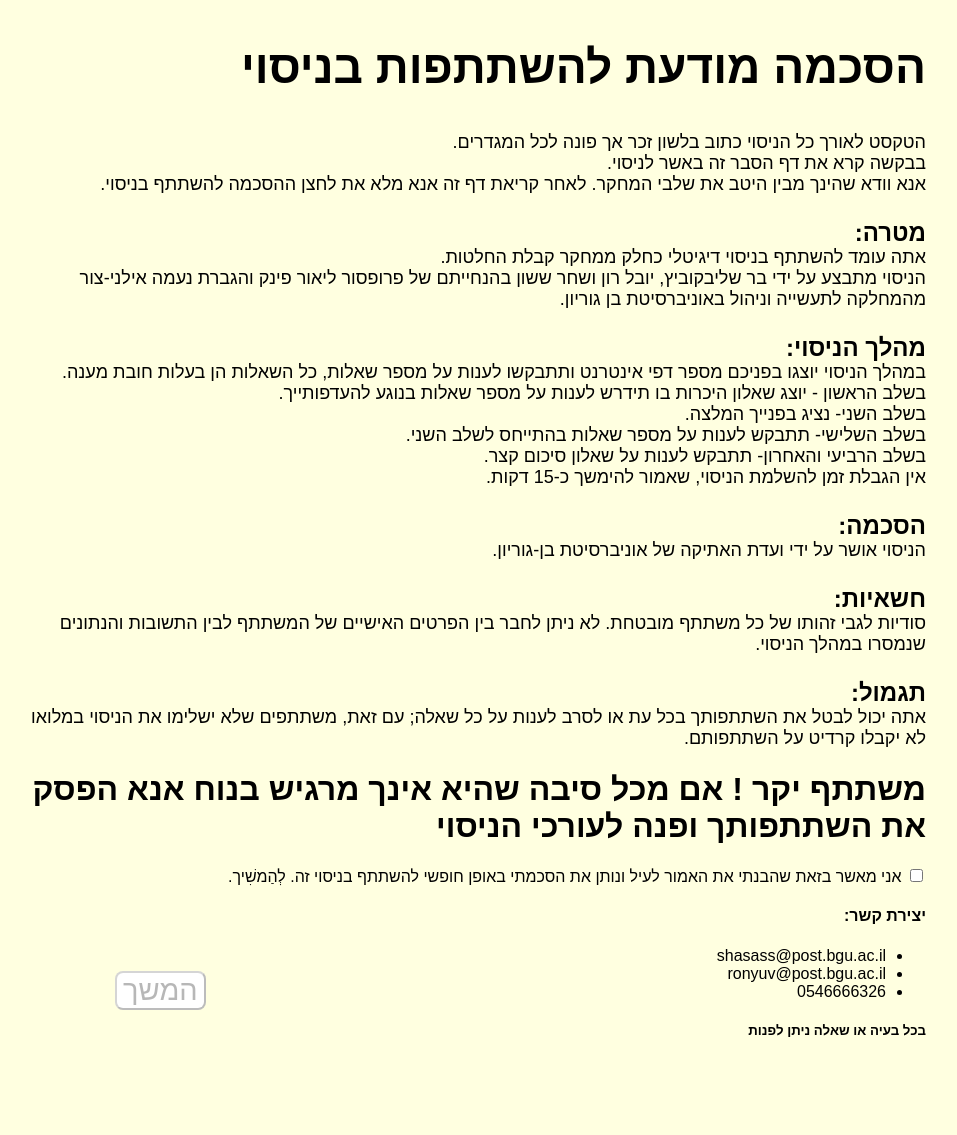
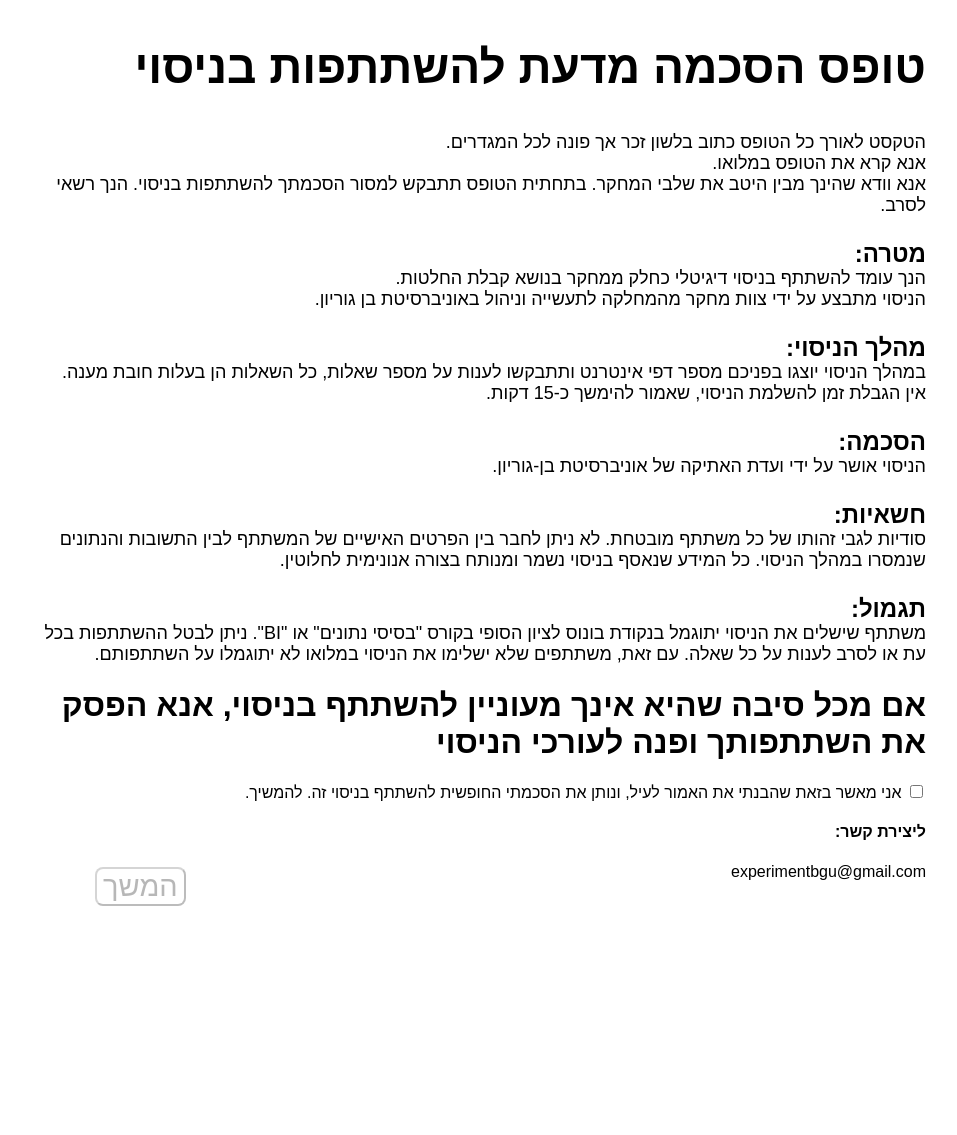
Before and after one commit to Shasass12/FinalProject, a Flask app: page /start in a window 1280 px wide. Shown: the whole page, without its empty margins (142-1099 px from the left). After the commit the page ends 906 px from the top, so only its background shows below. Run offline with Flask 2, Linux system fonts and the light colour scheme.

Commit message:
requirements update

```diff
--- a/pages/home/home.py
+++ b/pages/home/home.py
@@ -29,13 +29,13 @@ def validate_key_and_start():
                 if is_mobile_device(user_agent):
                     # request from mobile, but key for desktop
                     if not key[1]:
-                        error_msg = 'הקוד מתאים למחשב, לא לפלאפון, נא להתחבר מהמחשב'
+                        error_msg = 'אנא היכנס מהמכשיר דרכו התבקשת להיכנס לניסוי'
                 # If desktop and request was from desktop
                 else:
                     # request from desktop
                     if key[1]:
                         # request from desktop but key for mobile
-                        error_msg = 'הקוד מתאים לפלאפון, לא למחשב, נא להתחבר מהפלאפון'
+                        error_msg = 'אנא היכנס מהמכשיר דרכו התבקשת להיכנס לניסוי'
     if not found_key:
         error_msg = 'הקוד לא נכון, אנא וודא שהכנסת נכון את הקוד'
     if error_msg:
--- a/pages/home/templates/home.html
+++ b/pages/home/templates/home.html
@@ -8,10 +8,9 @@
 </head>
 <body>
 <div id="mainContainer" class="main">
-    <h2>נבדק יקר,</h2>
-    <br>
+
     {% if error_msg %}
-    <h2 style="color: red;">{{error_msg}}</h2>
+    <h4 style="color: red;">{{error_msg}}</h4>
     {% endif %}
     <br>
     <form method="POST" action="/home_validate">
--- a/pages/recommendation/recommendation.py
+++ b/pages/recommendation/recommendation.py
@@ -4,8 +4,8 @@ from flask import Blueprint, render_template, request
 
 recommendation = Blueprint('recommendation', __name__, static_folder='static', static_url_path='/recommendation',
                            template_folder='templates')
-restaurant_title = ['המסעדה המתאימה ביותר עבורך היא', 'המסעדה הפופולארית ביותר במערכת היא',
-                    'המסעדה האהובה על משתמשים דומים לך היא']
+restaurant_title = ['לפי התאמה אישית, המלצת המערכת היא', 'לפי פופולריות, המלצת המערכת היא',
+                    'לפי משתמשים הדומים לך, המלצת המערכת היא']
 
 
 @recommendation.route('/recommendation')
--- a/pages/recommendation/templates/recommendation.html
+++ b/pages/recommendation/templates/recommendation.html
@@ -14,13 +14,13 @@
     <img src="{{ url_for('recommendation.static', filename='img/Vivino.png') }}">
 {% endif %}
 {% if image=='אסייתי' %}
-    <img src="{{ url_for('recommendation.static', filename='img/Kampai.jpeg') }}">
+    <img src="{{ url_for('recommendation.static', filename='img/chooka.png') }}">
 {% endif %}
 {% if image=='בשרים' %}
-    <img src="{{ url_for('recommendation.static', filename='img/BBB.png') }}">
+    <img src="{{ url_for('recommendation.static', filename='img/burgerim.png') }}">
 {% endif %}
 {% if image=='סלטים' %}
-    <img src="{{ url_for('recommendation.static', filename='img/Cafe_La_Lush.jpeg') }}">
+    <img src="{{ url_for('recommendation.static', filename='img/cafeNimrod.png') }}">
 {% endif %}
 <br><br>
 <button>
--- a/pages/sheelon2/templates/sheelon2.html
+++ b/pages/sheelon2/templates/sheelon2.html
@@ -12,9 +12,8 @@
 <h2>{{msg}}</h2>
 {% else %}
 
-<h2>משתתף יקר,</h2>
 <p>
-    <span>אנא ענה על השאלות הבאות בהסתמך על ההמלצה שניתנה לך בעמוד הקודם</span><br>
+    <h4>אנא ענה על השאלות הבאות בהסתמך על ההמלצה שניתנה לך בעמוד הקודם</h4><br>
 </p>
 
 <form method="POST" action="/sheelon2">
--- a/pages/sheelon3/sheelon3.py
+++ b/pages/sheelon3/sheelon3.py
@@ -56,4 +56,4 @@ def send_sheelon_to_db():
     update_used_key(session['key'])
     session.clear()
 
-    return redirect(url_for('sheelon3.index', msg='תודה רבה על ההשתתפות בשאלון'))
+    return redirect(url_for('sheelon3.index', msg='תודה רבה על ההשתתפות בניסוי'))
--- a/pages/sheelon3/templates/sheelon3.html
+++ b/pages/sheelon3/templates/sheelon3.html
@@ -12,7 +12,6 @@
 <h2>{{msg}}</h2>
 {% else %}
 
-<h2>שאלון סיום</h2>
 <form method="POST" action="/sheelon3">
 
     <p class="question">באיזה מכשיר ביצעת את המבחן?</p>
--- a/pages/start/templates/start.html
+++ b/pages/start/templates/start.html
@@ -8,25 +8,21 @@
 </head>
 <body>
 <div id="mainContainer" class="main">
-    <h2>הסכמה מודעת להשתתפות בניסוי</h2>
+    <h2>טופס הסכמה מדעת להשתתפות בניסוי</h2>
     <p>
-        <span>הטקסט לאורך כל הניסוי כתוב בלשון זכר אך פונה לכל המגדרים.</span><br>
-        <span>בבקשה קרא את דף הסבר זה באשר לניסוי.</span><br>
+        <span>הטקסט לאורך כל הטופס כתוב בלשון זכר אך פונה לכל המגדרים.</span><br>
+        <span>אנא קרא את הטופס במלואו.</span><br>
         <span>אנא וודא שהינך מבין היטב את שלבי המחקר.</span>
-        <span>לאחר קריאת דף זה אנא מלא את לחצן ההסכמה להשתתף בניסוי.</span>
+        <span>בתחתית הטופס תתבקש למסור הסכמתך להשתתפות בניסוי. הנך רשאי לסרב.</span>
     </p>
     <h3>מטרה:</h3>
     <p>
-        <span>אתה עומד להשתתף בניסוי דיגיטלי כחלק ממחקר קבלת החלטות.</span><br>
-        <span>הניסוי מתבצע על ידי בר שליבקוביץ, יובל רון ושחר ששון בהנחייתם של פרופסור ליאור פינק והגברת נעמה אילני-צור מהמחלקה לתעשייה וניהול באוניברסיטת בן גוריון.</span><br>
+        <span>הנך עומד להשתתף בניסוי דיגיטלי כחלק ממחקר בנושא קבלת החלטות.</span><br>
+        <span>הניסוי מתבצע על ידי צוות מחקר מהמחלקה לתעשייה וניהול באוניברסיטת בן גוריון.</span><br>
     </p>
     <h3>מהלך הניסוי:</h3>
     <p>
         <span>במהלך הניסוי יוצגו בפניכם מספר דפי אינטרנט ותתבקשו לענות על מספר שאלות, כל השאלות הן בעלות חובת מענה.</span><br>
-        <span>בשלב הראשון - יוצג שאלון היכרות בו תידרש לענות על מספר שאלות בנוגע להעדפותייך.</span><br>
-        <span>בשלב השני- נציג בפנייך המלצה.</span><br>
-        <span>בשלב השלישי- תתבקש לענות על מספר שאלות בהתייחס לשלב השני.</span><br>
-        <span>בשלב הרביעי והאחרון- תתבקש לענות על שאלון סיכום קצר.</span><br>
         <span>אין הגבלת זמן להשלמת הניסוי, שאמור להימשך כ-15 דקות.</span><br>
     </p>
     <h3>הסכמה:</h3>
@@ -35,26 +31,24 @@
     </p>
     <h3>חשאיות:</h3>
     <p>
-        <span>סודיות לגבי זהותו של כל משתתף מובטחת. לא ניתן לחבר בין הפרטים האישיים של המשתתף לבין התשובות והנתונים שנמסרו במהלך הניסוי.</span>
+        <span>סודיות לגבי זהותו של כל משתתף מובטחת.</span>
+        <span>לא ניתן לחבר בין הפרטים האישיים של המשתתף לבין התשובות והנתונים שנמסרו במהלך הניסוי.</span>
+        <span>כל המידע שנאסף בניסוי נשמר ומנותח בצורה אנונימית לחלוטין.</span>
     </p>
     <h3>תגמול:</h3>
     <p>
-        <span>אתה יכול לבטל את השתתפותך בכל עת או לסרב לענות על כל שאלה; עם זאת, משתתפים שלא ישלימו את הניסוי במלואו לא יקבלו קרדיט על השתתפותם.</span>
+        <span>משתתף שישלים את הניסוי יתוגמל בנקודת בונוס לציון הסופי בקורס "בסיסי נתונים" או "BI".</span>
+        <span>ניתן לבטל ההשתתפות בכל עת או לסרב לענות על כל שאלה. עם זאת, משתתפים שלא ישלימו את הניסוי במלואו לא יתוגמלו על השתתפותם.</span>
     </p>
 
-    <h1>משתתף יקר ! אם מכל סיבה שהיא אינך מרגיש בנוח אנא הפסק את השתתפותך ופנה לעורכי הניסוי</h1>
+    <h1>אם מכל סיבה שהיא אינך מעוניין להשתתף בניסוי, אנא הפסק את השתתפותך ופנה לעורכי הניסוי</h1>
     <input type="checkbox" id="checkbox" name="vehicle1" value="Bike">
-    <label for="checkbox"> אני מאשר בזאת שהבנתי את האמור לעיל ונותן את הסכמתי באופן חופשי להשתתף בניסוי זה. לְהַמשִׁיך.
+    <label for="checkbox">אני מאשר בזאת שהבנתי את האמור לעיל, ונותן את הסכמתי החופשית להשתתף בניסוי זה. להמשיך.
     </label><br>
     <div class="bottomContainer">
         <div id="zurKesherContainer">
-            <h4>יצירת קשר:</h4>
-            <ul>
-                <li>shasass@post.bgu.ac.il</li>
-                <li>ronyuv@post.bgu.ac.il</li>
-                <li>0546666326</li>
-            </ul>
-            <h5>בכל בעיה או שאלה ניתן לפנות</h5>
+            <h4>ליצירת קשר:</h4>
+            <span>experimentbgu@gmail.com</span>
         </div>
         <div style="padding: 65px;">
             <button disabled class="btn" id="submitInstruction" onclick="window.location.href='{{ url_for('sheelon.index') }}';">
--- a/static/css/style.css
+++ b/static/css/style.css
@@ -4,13 +4,11 @@ body{
     width: 70vw;
     margin: auto;
     padding: 20px;
-    background: lightyellow;
 }
 
 h2{
     margin-top: 0;
     font-size: 46px;
-
 }
 
 h3{
@@ -25,7 +23,6 @@ p{
     width: 70vw;
     margin: auto;
     padding: 20px;
-    background: lightyellow;
 }
 
 .bottomContainer{
@@ -39,7 +36,8 @@ p{
     font-size: 29px;
     background: white;
     border-radius: 8px;
-    margin: 20px;
+    margin: auto;
+    text-align: center;
 }
 .question{
     margin: 8px 5px 0;
```
Also changed, not shown: pages/sheelon/templates/sheelon.html (+13 -13 lines), pages/recommendation/static/img/burgerim.png (added), pages/recommendation/static/img/cafeNimrod.png (added), pages/recommendation/static/img/chooka.png (added).
